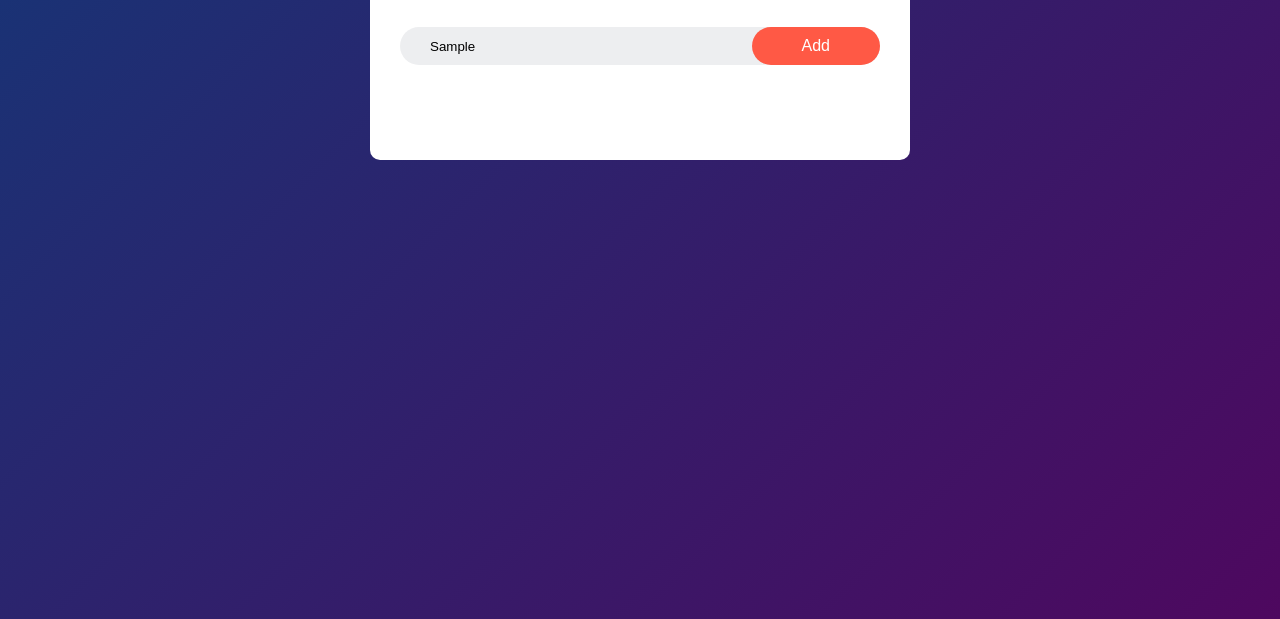
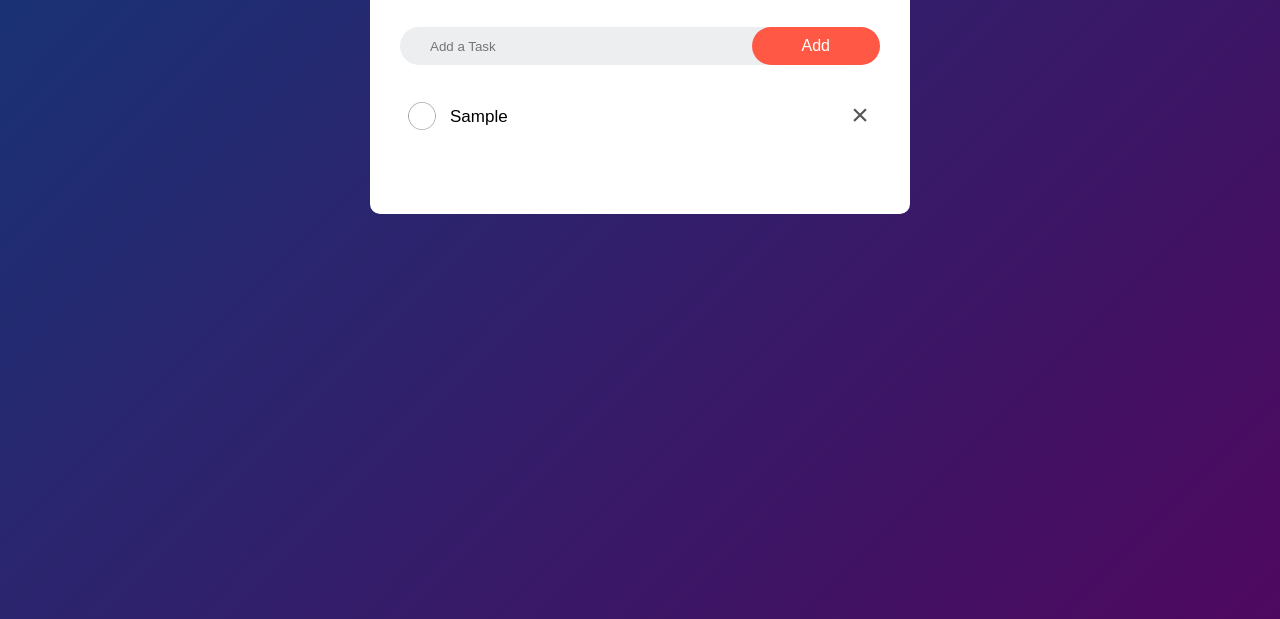
Before and after one commit to Viswa1103/todolist, a plain HTML site: page index.html in a window 1280 px wide. Both pictures are taken after typing "Sample" into the empty fields and a click on the button "Add". Shown: the part 181-800 px from the top of the page. Drawn offline with Linux system fonts and the light colour scheme.

Commit message:
fully done

```diff
--- a/index.html
+++ b/index.html
@@ -14,16 +14,16 @@
             <h2>To-Do List</h2>
             <div class="row">
                 <input type="text" id="input-box" placeholder="Add a Task">
-                <button> Add</button>
+                <button onclick="Addtask()">Add</button>
             </div>
-            <ul>
+            <ul class="listcontainer">
                 <!-- <li class="checked">Task 1</li>
                 <li>Task 1</li>
                 <li>Task 1</li> -->
             </ul>
         </div>
     </div>
-
+    <script src="script.js"></script>
 </body>
 
 </html>
--- a/script.js
+++ b/script.js
@@ -0,0 +1,37 @@
+const input = document.getElementById("input-box");
+const listcontainer = document.querySelector(".listcontainer");
+
+function Addtask() {
+    if (input.value === '') {
+        alert("You must enter the message");
+    } else {
+        let li = document.createElement("li");
+        li.innerHTML = input.value;
+        listcontainer.appendChild(li);
+        let span = document.createElement("span");
+        span.innerHTML = '\u00d7';
+        li.appendChild(span);
+    }
+    input.value = '';
+    savedata()
+}
+
+listcontainer.addEventListener("click", function (e) {
+    if (e.target.tagName === "LI") {
+        e.target.classList.toggle("checked");
+        savedata()
+    } else if (e.target.tagName === "SPAN") {
+        e.target.parentElement.remove()
+        savedata()
+    }
+}, false);
+
+function savedata() {
+    console.log(listcontainer.innerHTML)
+    localStorage.setItem("data", listcontainer.innerHTML)
+}
+
+function showtask() {
+    listcontainer.innerHTML = localStorage.getItem("data", '')
+}
+showtask()
--- a/style.css
+++ b/style.css
@@ -69,6 +69,8 @@ ul li {
     user-select: none;
     cursor: pointer;
     position: relative;
+    line-height: 30px;
+    /* top: 10px; */
 }
 
 ul li::before {
@@ -93,3 +95,23 @@ ul li.checked::before {
 
 
 }
+
+ul li span {
+    right: 0;
+    position: absolute;
+    top: 5px;
+    width: 40px;
+    height: 40px;
+    font-size: 30px;
+    color: #555;
+    line-height: 40px;
+    text-align: center;
+    border-radius: 50%;
+
+
+}
+
+ul li span:hover {
+    background: #edeef0;
+
+}
```
